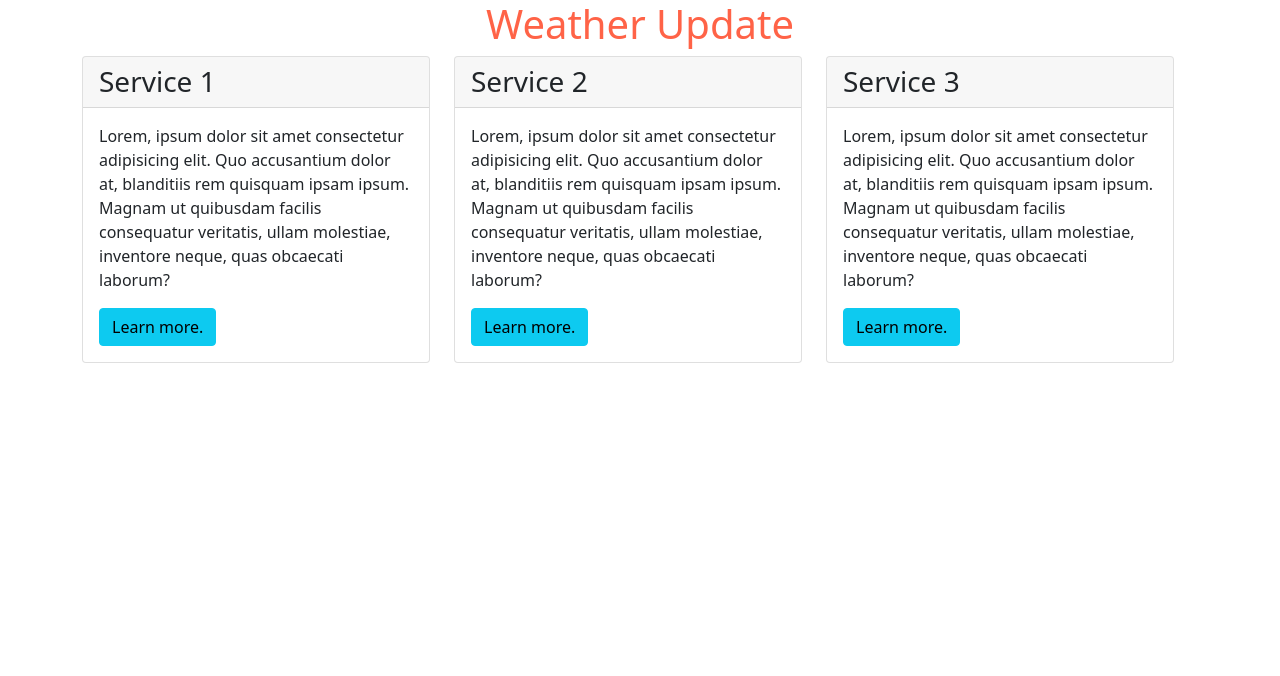
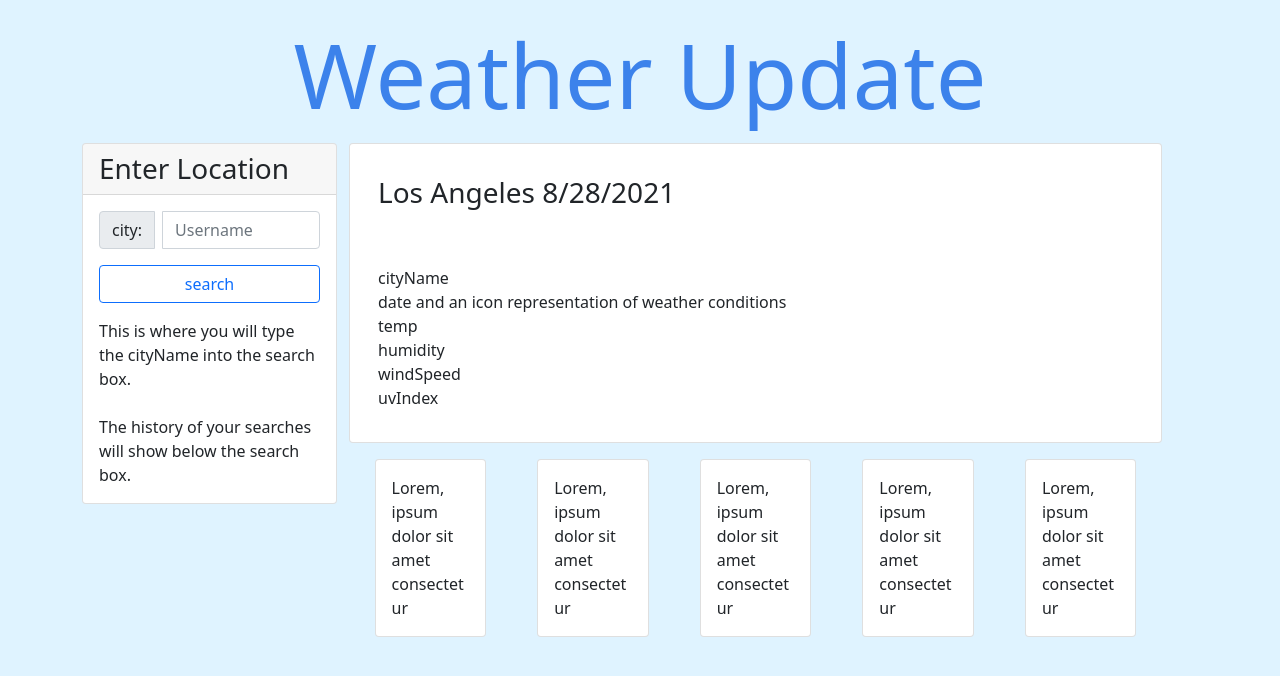
Before and after one commit to Kasdjono/weather-outlook, a plain HTML site: page index.html in a window 1280 px wide. Drawn offline with nearby package versions, Linux system fonts and the light colour scheme.

Commit message:
outline for page created and minor additions to js file

```diff
--- a/assets/css/style.css
+++ b/assets/css/style.css
@@ -1,8 +1,14 @@
 
-.header {
-    color: tomato;
-    font-size: 60px;
+body {
+    background-color: rgb(223, 243, 255);
+}
+
+.myHeader h1 {
+    color: rgb(60, 130, 235);
+    font-size: 90px;
     text-align: center;
+    margin-top: 20px;
+    margin-bottom: 15px;
 }
 
 
--- a/index.html
+++ b/index.html
@@ -1,77 +1,159 @@
 <!DOCTYPE html>
 <html lang="en">
+
 <head>
   <meta charset="UTF-8">
   <meta http-equiv="X-UA-Compatible" content="IE=edge">
   <meta name="viewport" content="width=device-width, initial-scale=1.0">
-    <link href="https://cdn.jsdelivr.net/npm/bootstrap@5.1.0/dist/css/bootstrap.min.css" rel="stylesheet" integrity="sha384-KyZXEAg3QhqLMpG8r+8fhAXLRk2vvoC2f3B09zVXn8CA5QIVfZOJ3BCsw2P0p/We" crossorigin="anonymous">
+  <link href="https://cdn.jsdelivr.net/npm/bootstrap@5.1.0/dist/css/bootstrap.min.css" rel="stylesheet"
+    integrity="sha384-KyZXEAg3QhqLMpG8r+8fhAXLRk2vvoC2f3B09zVXn8CA5QIVfZOJ3BCsw2P0p/We" crossorigin="anonymous">
   <link rel="stylesheet" type="text/css" href="./assets/css/style.css" />
   <title>Document</title>
 </head>
+
 <body>
 
-    <header class="header">
+  <header class="myHeader">
     <h1>Weather Update</h1>
   </header>
 
+
   <div class="container">
+
+    <!-- Search / search history @ left side of page section -->
     <div class="row align-items-start">
       <section class="row justify-content-around">
 
-            <div class="col-12 col-sm-6 col-lg-4 mb-3">
+        <div class="col-12 col-sm-6 col-lg-3 mb-3">
           <div class="card">
             <h3 class="card-header">
-                  Service 1
+              Enter Location
             </h3>
             <div class="card-body">
+              <div class="input-group mb-3 d-grip gap-2 ">
+                <span class="input-group-text" id="basic-addon1">city:</span>
+                <input type="text" class="form-control cityInput" placeholder="Username" aria-label="Username" aria-describedby="basic-addon1">
+              </div>
+              <div class="d-grid gap-2">
+                <button type="button" class="btn btn-outline-primary mb-3 submitButton">search</button>
+              </div>
               <p class="card-text">
-                    Lorem, ipsum dolor sit amet consectetur adipisicing elit. Quo accusantium dolor at, blanditiis rem
-                    quisquam ipsam ipsum. Magnam ut quibusdam facilis consequatur veritatis, ullam molestiae, inventore
-                    neque,
-                    quas obcaecati laborum?
+                This is where you will type the cityName into the search box. <br>
+                <br>
+                The history of your searches will show below the search box.
               </p>
-                  <button class="btn btn-block btn-info">Learn more.</button>
             </div>
           </div>
         </div>
-            <div class="col-12 col-sm-6 col-lg-4 mb-3">
+
+        <!-- Weather display section -->
+        <div class="col-12 col-sm-6 col-lg-9 mb-3">
+
+          <!-- Top row with current search -->
+          <div class="row align-items-start">
+            <section class="row justify-content-around">
               <div class="card">
-                <h3 class="card-header">
-                  Service 2
-                </h3>
                 <div class="card-body">
                   <p class="card-text">
-                    Lorem, ipsum dolor sit amet consectetur adipisicing elit. Quo accusantium dolor at, blanditiis rem
-                    quisquam ipsam ipsum. Magnam ut quibusdam facilis consequatur veritatis, ullam molestiae, inventore
-                    neque,
-                    quas obcaecati laborum?
+                    <h3> Los Angeles 8/28/2021 </h3> <br>
+                    <br>
+                    cityName <br>
+                    date and an icon representation of weather conditions <br>
+                    temp <br>
+                    humidity <br>
+                    windSpeed <br>
+                    uvIndex
                   </p>
-                  <button class="btn btn-block btn-info">Learn more.</button>
+                </div>
+              </div>
+            </section>
+          </div>
+
+          <!-- Lower row with 5 day forcast -->
+          <div class="row align-items-start">
+            <section class="row justify-content-around">
+
+              <div class="col-12 col-sm-6 col-lg-2 mt-3">
+                <div class="card">
+                  <!-- <h3 class="card-header">
+                    Service 2
+                  </h3> -->
+                  <div class="card-body">
+                    <p class="card-text">
+                      Lorem, ipsum dolor sit amet consectetur
+                    </p>
                   </div>
                 </div>
               </div>
-            <div class="col-12 col-sm-6 col-lg-4 mb-3">
+
+
+              <div class="col-12 col-sm-6 col-lg-2 mt-3">
                 <div class="card">
-                <h3 class="card-header">
+                  <!-- <h3 class="card-header">
                     Service 3
-                </h3>
+                  </h3> -->
                   <div class="card-body">
                     <p class="card-text">
-                    Lorem, ipsum dolor sit amet consectetur adipisicing elit. Quo accusantium dolor at, blanditiis rem
-                    quisquam ipsam ipsum. Magnam ut quibusdam facilis consequatur veritatis, ullam molestiae, inventore
-                    neque,
-                    quas obcaecati laborum?
+                      Lorem, ipsum dolor sit amet consectetur
                     </p>
-                  <button class="btn btn-block btn-info">Learn more.</button>
                   </div>
                 </div>
               </div>
+
+              <div class="col-12 col-sm-6 col-lg-2 mt-3">
+                <div class="card">
+                  <!-- <h3 class="card-header">
+                    Service 3
+                  </h3> -->
+                  <div class="card-body">
+                    <p class="card-text">
+                      Lorem, ipsum dolor sit amet consectetur
+                    </p>
+                  </div>
+                </div>
+              </div>
+
+              <div class="col-12 col-sm-6 col-lg-2 mt-3">
+                <div class="card">
+                  <!-- <h3 class="card-header">
+                    Service 3
+                  </h3> -->
+                  <div class="card-body">
+                    <p class="card-text">
+                      Lorem, ipsum dolor sit amet consectetur
+                    </p>
+                  </div>
+                </div>
+              </div>
+
+              <div class="col-12 col-sm-6 col-lg-2 mt-3">
+                <div class="card">
+                  <!-- <h3 class="card-header">
+                    Service 3
+                  </h3> -->
+                  <div class="card-body">
+                    <p class="card-text">
+                      Lorem, ipsum dolor sit amet consectetur
+                    </p>
+                  </div>
+                </div>
+              </div>
+
+            </section>
+          </div>
+
+
+
+
       </section>
     </div>
   </div>
 
 </body>
 
-<script src="https://cdn.jsdelivr.net/npm/bootstrap@5.1.0/dist/js/bootstrap.bundle.min.js" integrity="sha384-U1DAWAznBHeqEIlVSCgzq+c9gqGAJn5c/t99JyeKa9xxaYpSvHU5awsuZVVFIhvj" crossorigin="anonymous"></script>
-<script src="https://code.jquery.com/jquery-3.6.0.min.js" integrity="sha256-/xUj+3OJU5yExlq6GSYGSHk7tPXikynS7ogEvDej/m4=" crossorigin="anonymous"></script>
+<script src="https://cdn.jsdelivr.net/npm/bootstrap@5.1.0/dist/js/bootstrap.bundle.min.js"
+  integrity="sha384-U1DAWAznBHeqEIlVSCgzq+c9gqGAJn5c/t99JyeKa9xxaYpSvHU5awsuZVVFIhvj" crossorigin="anonymous"></script>
+<script src="https://code.jquery.com/jquery-3.6.0.min.js"
+  integrity="sha256-/xUj+3OJU5yExlq6GSYGSHk7tPXikynS7ogEvDej/m4=" crossorigin="anonymous"></script>
+
 </html>
```
Also changed, not shown: assets/js/script.js (+25 -0 lines), 1 other file. Lines whose indentation alone changed are shown as unchanged.
